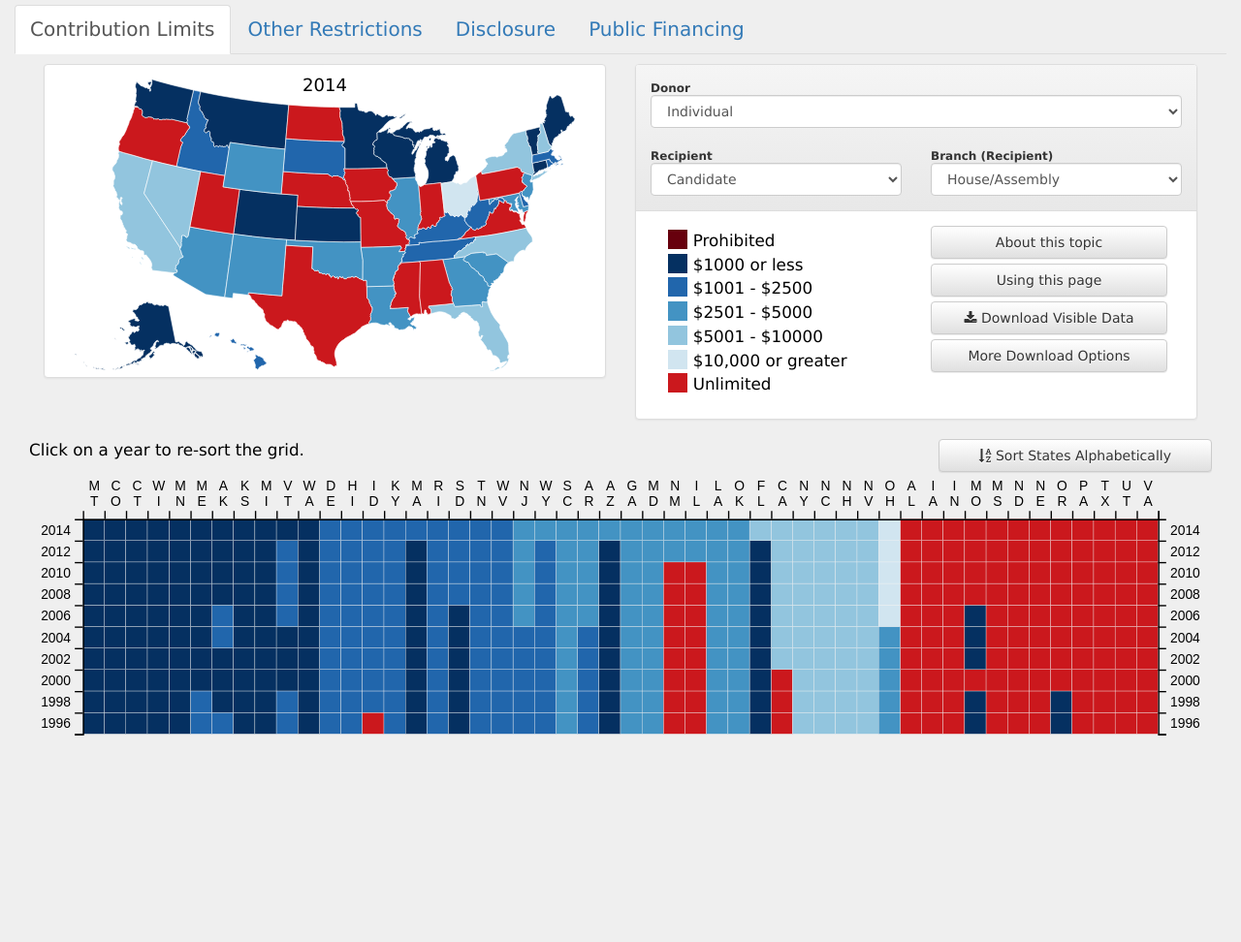
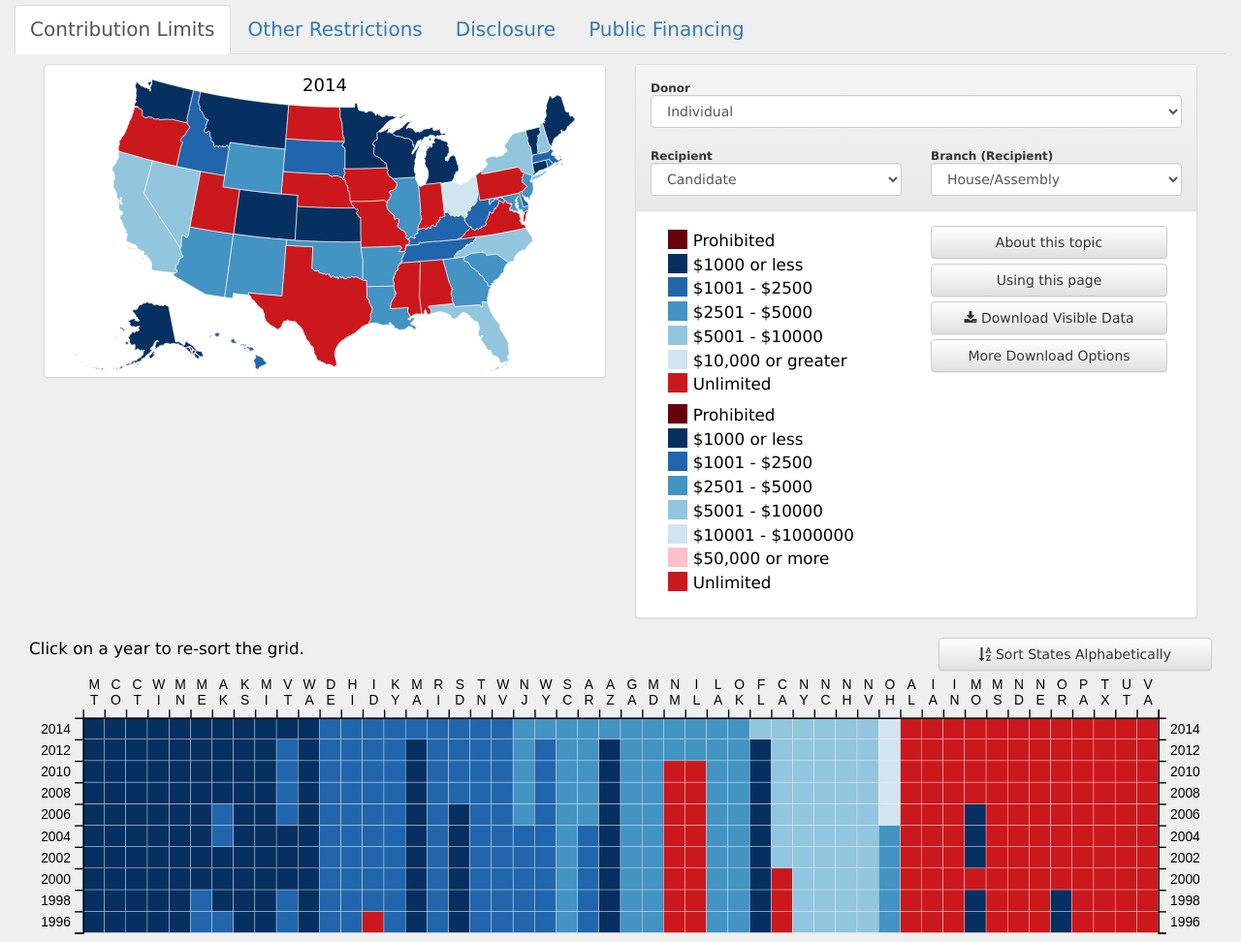
Before and after one commit to cfinst/cfinst.github.io, a Jekyll site: the page built from index.md, in a window 1280 px wide. Shown: the whole page at 97% size. Built offline with Jekyll 4.4.1, drawn with Linux system fonts in a browser that asks for light colours; before the commit the page ends 900 px from its top, so only the background shows below that.

Commit message:
beachhead for new tiers

```diff
--- a/_data/sections/contribution-limits/legends.yml
+++ b/_data/sections/contribution-limits/legends.yml
@@ -28,3 +28,32 @@ threshold:
       max: Infinity
       label: Unlimited
       color: "#cb181d"
+  partyAsDonor:
+    - min: -Infinity
+      max: 0
+      label: Prohibited
+      color: "#67000d"
+    - min: 1
+      max: 1000
+      label: $1000 or less
+      color: "#053061"
+    - min: 1001
+      max: 2500
+      color: "#2166ac"
+    - min: 2501
+      max: 5000
+      color: "#4393c3"
+    - min: 5001
+      max: 10000
+      color: "#92c5de"
+    - min: 10001
+      max: 1000000
+      color: "#d1e5f0"
+    - min: 1000001
+      max: 5000000
+      label: $50,000 or more
+      color: "pink"
+    - min: 5000001
+      max: Infinity
+      label: Unlimited
+      color: "#cb181d"
```
